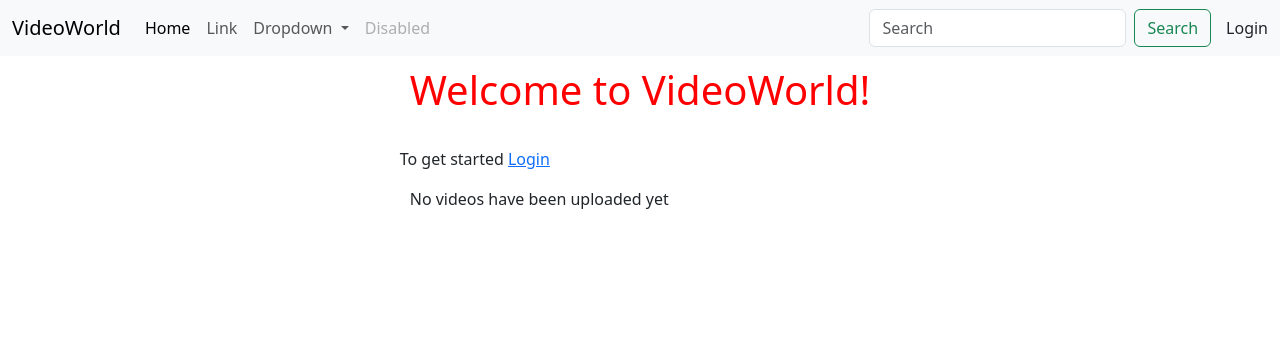
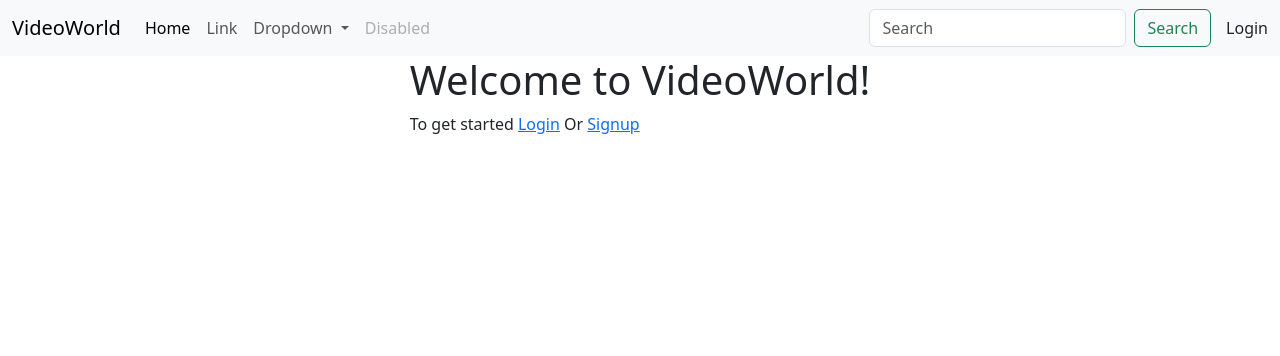
Before and after one commit to WaryEwe/Videoworld, a Django app: template videos/templates/home.html in a window 1280 px wide. Shown: the top 356 px of the page. Run offline with Django 5.2, Linux system fonts and the light colour scheme; the template is opened without the code that fills it, so the values that code supplies are empty; parts of the project's set-up code (start-up, migrations or seed data) failed here and were passed over.

Commit message:
Worked on homepage and video views

```diff
--- a/users/templates/profile.html
+++ b/users/templates/profile.html
@@ -78,20 +78,21 @@
      <div class="p-content-container">
 
        {% for v in videos %}
+       <div class="p-video-container">
 
          <div class="col-md-4 mb-4">
            <div class="video-thumbnail position-relative">
             <a href="{%url 'video' video_id=v.id%}">
               <div class="p-video-thumbnail">
-                <img src="{{v.video_thumb.url}}" width="300px" height="160px" alt="Video Thumbnail">
+                <img src="{{v.video_thumb.url}}" alt="Video Thumbnail">
                  </div>
-              <div class="play-btn">▶</div>
                 </a>
                </div>
                 <h5 class="mt-2">{{v.video_title}}</h5>
                   <p>{{v.video_view}} views</p>
                     <p>{{v.video_date}}</p>
                     </div>
+       </div>
                     {% endfor %}
        {% endif %}
        </div>
--- a/videos/static/css/home.css
+++ b/videos/static/css/home.css
@@ -9,15 +9,30 @@ body {
 }
 
 .h-overview-container {
-  margin-bottom: 15px;
-  padding: 10px;
-  color: red;
+}
+.h-content-container {
+  display: flex;
+  transform: translateY(40%);
+}
+.h-video-thumbnail  img {
+  max-width: 400px;
+  max-height: 200px;
 }
 
 .h-videos-container {
-  margin: 10px
+  display: flex;
+  position: relative;
+  flex-direction: row;
+  padding: 25px;
 }
-
-.h-user-info {
-  margin-top: 10px;
+.h-video-container {
+  display: flex;
+  position: relative;
+  margin-right: 10px;
 }
+.h-content-header-container {
+  display: flex;
+  position: relative;
+  max-height: 150px;
+  transform: translateY(-45%);
+}
--- a/videos/templates/home.html
+++ b/videos/templates/home.html
@@ -7,30 +7,39 @@
   <div class="h-overview-container">
    <h1>Welcome to VideoWorld!</h1>
   </div>
-  <div class="h-user-info">
 
  {% if user.is_authenticated %}
  <p>You're currently logged in as <a href="{%url 'user' username=username%}">{{user.username}}</a></p>
  {%else%}
-  <p>To get started <a href="{%url 'login'%}">Login</a></p>
-
-   {% endif %}
-  </div>
-   <div class="h-videos-container">
+ <p>To get started <a href="{%url 'login'%}">Login</a> Or <a href="{%url 'signup'%}">Signup</a></p>
+ {% endif %}
+ <div class="container">
+   <div class="h-content-container">
      {% if videos %}
-     <div class="h-videos-text-overview">
-     <h2>Latest videos</h2>
+     <div class="h-content-header-container">
+       <h3 class="col-md-2">Latest videos</h3>
      </div>
-     {% for v in videos  %}
-     <div class="h-video-link">
-       <a href="{%url 'video' video_id=v.id %}">{{v.video_title}}</a>
+     <div class="h-videos-container">
+     {% for v in videos %}
+     <div class="h-video-container">
+      <div class="col-md-4 mb-4">
+           <div class="video-thumbnail position-relative">
+             <a href="{%url 'video' video_id=v.id%}">
+              <div class="h-video-thumbnail">
+                <img src="{{v.video_thumb.url}}" alt="Video Thumbnail">
+                 </div>
+                </a>
+               </div>
+               <h5 class="mt-2">{{v.video_title}}</h5>
+               <p>{{v.video_view}} views</p>
+               <p>{{v.video_date}}</p>
+            </div>
      </div>
      {% endfor %}
-     {%else%}
-     <p>No videos have been uploaded yet</p>
+     </div>
      {% endif %}
+   </div>
+ </div>
 
-   </div>
-</div>
 
 {%endblock 'main'%}
--- a/videos/templates/video.html
+++ b/videos/templates/video.html
@@ -3,6 +3,7 @@
 {% load static %}
 {%block 'main'%}
 <link rel="stylesheet" href="{% static 'css/video.css'%}">
+<script src="{% static 'hitcount/jquery.postcsrf.js' %}"></script>
 <div class="v-main-container">
   <div class="v-content">
     <div class="v-video-container">
--- a/videos/urls.py
+++ b/videos/urls.py
@@ -1,9 +1,7 @@
-from django.urls import path
+from django.urls import path, include
 from . import views
 urlpatterns = [
     path('', views.home_view, name='home'),
     path('upload/', views.upload_vid_view, name='upload'),
     path('video/<int:video_id>/', views.video_view, name='video'),
-
-
 ]
--- a/videos/views.py
+++ b/videos/views.py
@@ -8,7 +8,7 @@ from django.shortcuts import redirect
 from django.urls import reverse
 from users import models
 from hitcount.models import HitCount
-from hitcount.views import HitCountMixin
+from hitcount.views import HitCountDetailView
 
 def home_view(request):
     videos = VideoModel.objects.all()
@@ -32,7 +32,6 @@ def upload_vid_view(request):
             video_f_s = video_f.save(commit=False)
             video_f_s.video_uploader = request.user
             video_f_s.save()
-
             video_f_s.gen_thumb()
             return redirect('user', username=username)
     else:
@@ -49,9 +48,12 @@ def video_view(request, video_id):
     video_link = request.path.split('/')[-2]
     video = VideoModel.objects.get(id=video_id)
     username = models.ProfileModel.objects.filter()
+    video_view, created = HitCount.objects.get_or_create(content_type=video_id, id=video_id)
+    video_view.hit()
     context = {
         'video_link':video_link,
         'video':video,
         'username':username,
+        'video_view': video_view,
     }
     return render(request, 'video.html', context)
```
Also changed, not shown: users/static/css/profile.css (+7 -5 lines), videos/models.py (+4 -3 lines), media/profile_images/pexels-padrinan-255379.jpg (added), videos/migrations/0017_remove_videomodel_video_view.py (added), videos/migrations/0018_videomodel_video_view.py (added).
